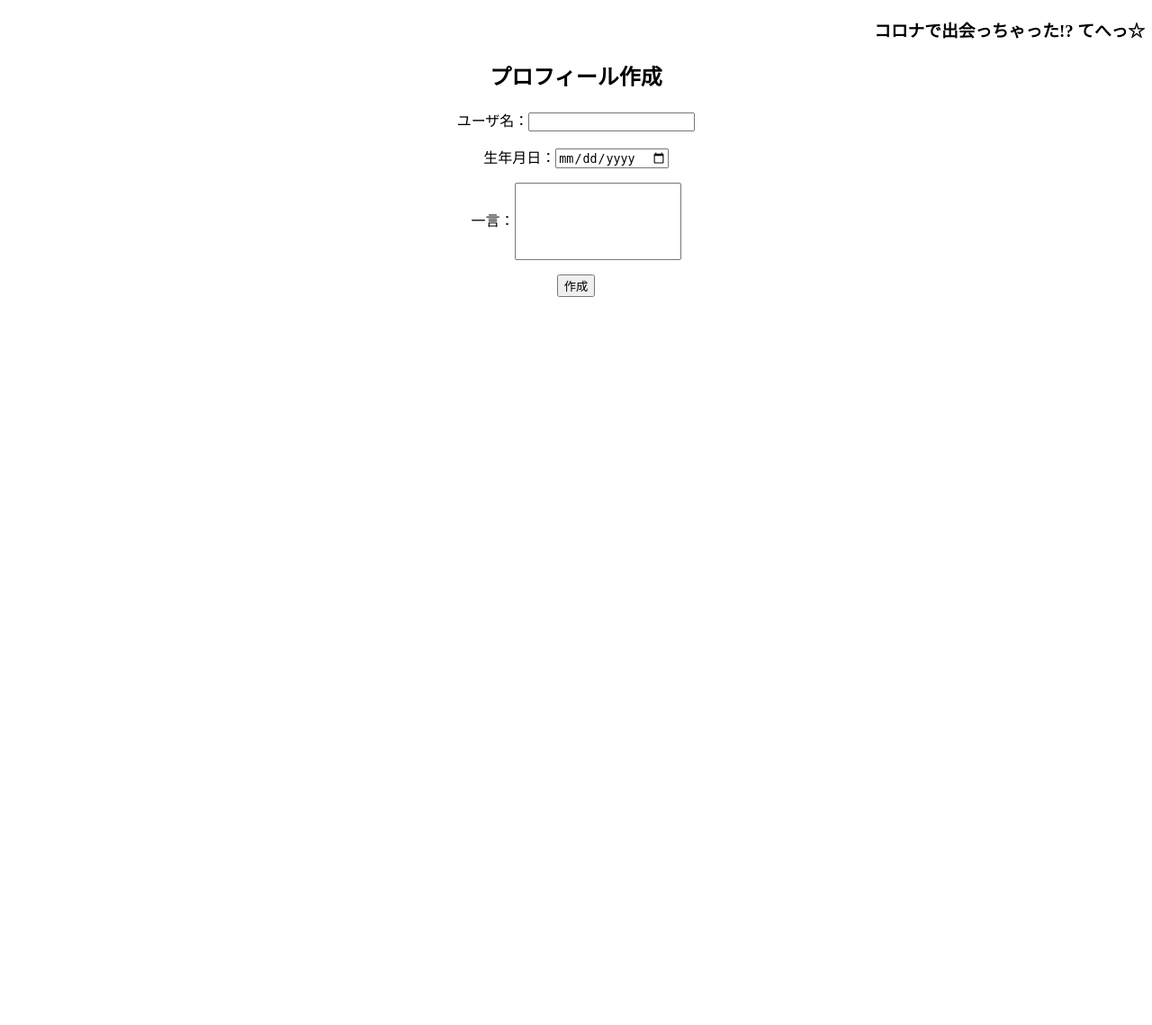
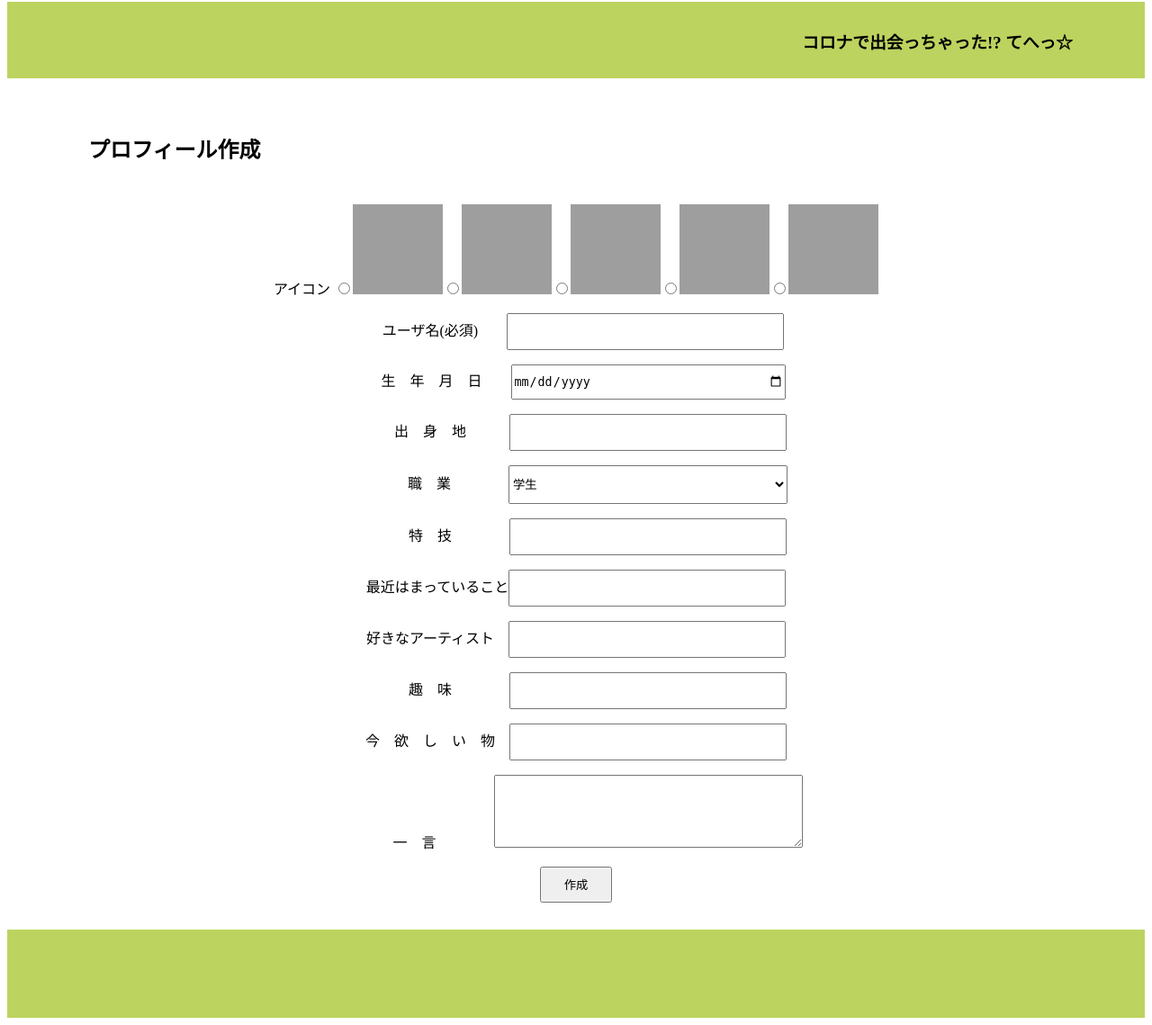
Before and after one commit to kei190/MENTOS, a PHP site: page /profil_input.php in a window 1280 px wide. Shown: the whole page at 90% size. Before the commit the page ends 330 px from the top, so only its background shows below. Run offline with PHP 8.4, Linux system fonts and the light colour scheme; grey boxes are pictures that could not be loaded.

Commit message:
2020/09/06 プロフィール入力画面　平野

```diff
--- a/hiranowork/profil_input.php
+++ b/hiranowork/profil_input.php
@@ -5,16 +5,51 @@
 <title>コロナで出会っちゃった!? てへっ☆</title>
 </head>
 <body>
-<header>
-<h3 style="text-align: right">コロナで出会っちゃった!? てへっ☆</h3>
+<header style="height: 85px; margin-top: -17px;  background-color: #BDD35F;">
+	<h3 style="text-align: right; padding-right: 80px; padding-top: 30px; height: 50px">
+	コロナで出会っちゃった!? てへっ☆</h3>
 </header>
-<div style="text-align: center">
-    <h2>プロフィール作成</h2>
-    <p>ユーザ名：<input type="text" name="user_name"></p>
-    <p>生年月日：<input type="date" name="day"></p>
-    <p>一言：<input type="text" name="message" style="height: 80px"></p>
-    <p><input type="submit" value="作成"></p>
+
+<div style="text-align: center; padding-top: 40px">
+	<form action="plofil_output,php" method="post">
+        <h2 style="text-align: left; padding-left: 90px; padding-bottom: 25px">プロフィール作成</h2>
+        <p>アイコン
+        <?php
+            $img=[
+                'boy.png', 'girl.png','cat.png','penguin.png','usagi.png'
+            ];
+
+            foreach ($img AS $key){
+                echo '<input type="radio" name="icon"><img src="', $key, '"  style="width: 100px; height: 100px">';
+            }
+        ?>
+        </p>
+        <p>　ユーザ名(必須)　　<input type="text"  name="user_name" style="width: 300px; height: 35px;" required="required"></p>
+        <p>　生　年　月　日　　<input type="date" name="day" style="width: 300px; height: 35px;"></p>
+        <p>　　出　身　地　　　<input type="text" name="from" style="width: 300px; height: 35px;"></p>
+        <p>　　　職　業　　　　<select name="job" style="width: 310px; height: 43px;">
+        	<option value="学生">学生</option>
+        	<option value="大学生">大学生</option>
+        	<option value="専門学生">専門学生</option>
+        	<option value="会社員">会社員</option>
+        	<option value="公務員">公務員</option>
+        	<option value="自営業">自営業</option>
+        	<option value="主婦">主婦</option>
+        	<option value="無職">無職</option>
+        	<option value="その他">その他</option>
+        </select>
+        </p>
+        <p>　　　特　技　　　　<input type="text" name="goodat" style="width: 300px; height: 35px;" ></p>
+        <p>最近はまっていること<input type="text" name="like" style="width: 300px; height: 35px;" ></p>
+        <p>好きなアーティスト　<input type="text" name="singer" style="width: 300px; height: 35px;" ></p>
+        <p>　　　趣　味　　　　<input type="text" name="hobby" style="width: 300px; height: 35px;" ></p>
+        <p>今　欲　し　い　物　<input type="text" name="object" style="width: 300px; height: 35px;" ></p>
+        <p>　　　一　言　　　　<textarea rows="5" cols="40" name="comment"></textarea></p>
+        <p><input type="submit" value="作成" style="height: 40px; width: 80px;"></p>
+	</form>
 </div>
+<footer style="height: 98px; margin-top: 30px;  background-color: #BDD35F;">
 
+</footer>
 </body>
 </html>
```
